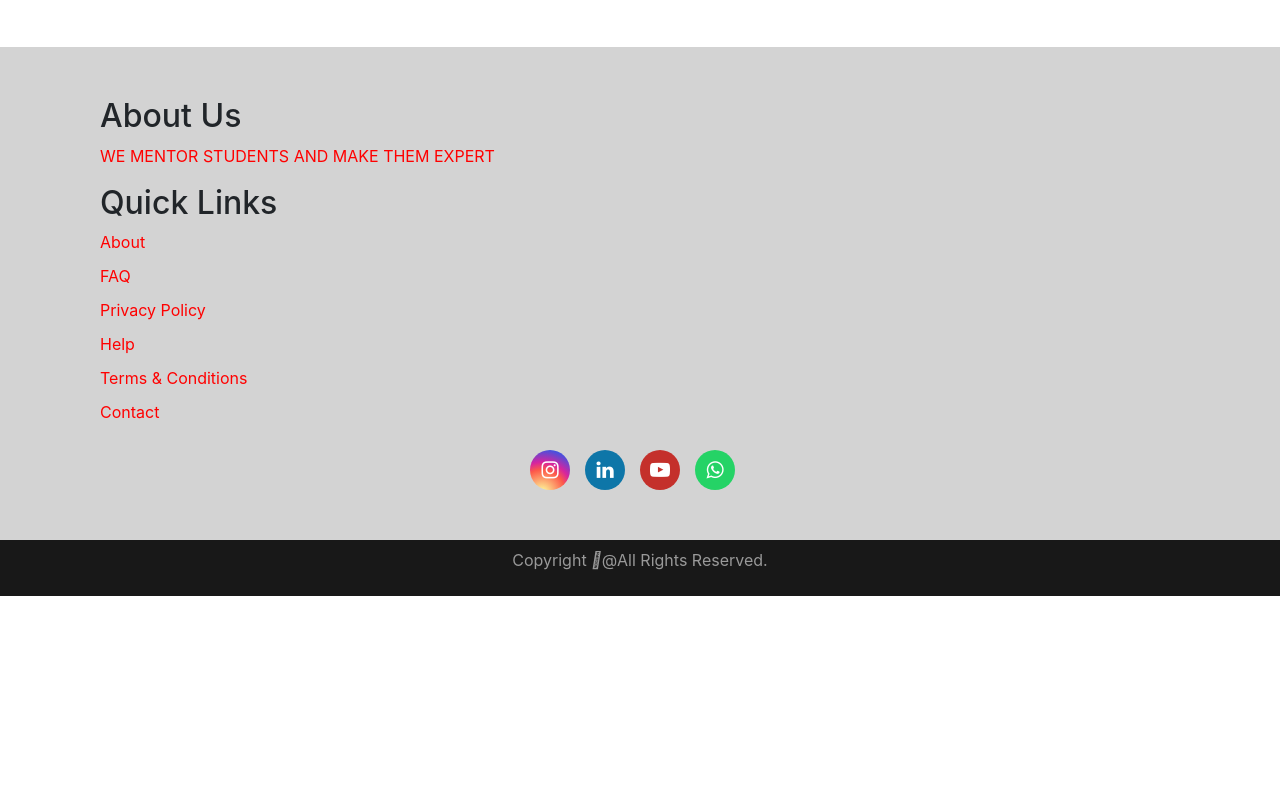
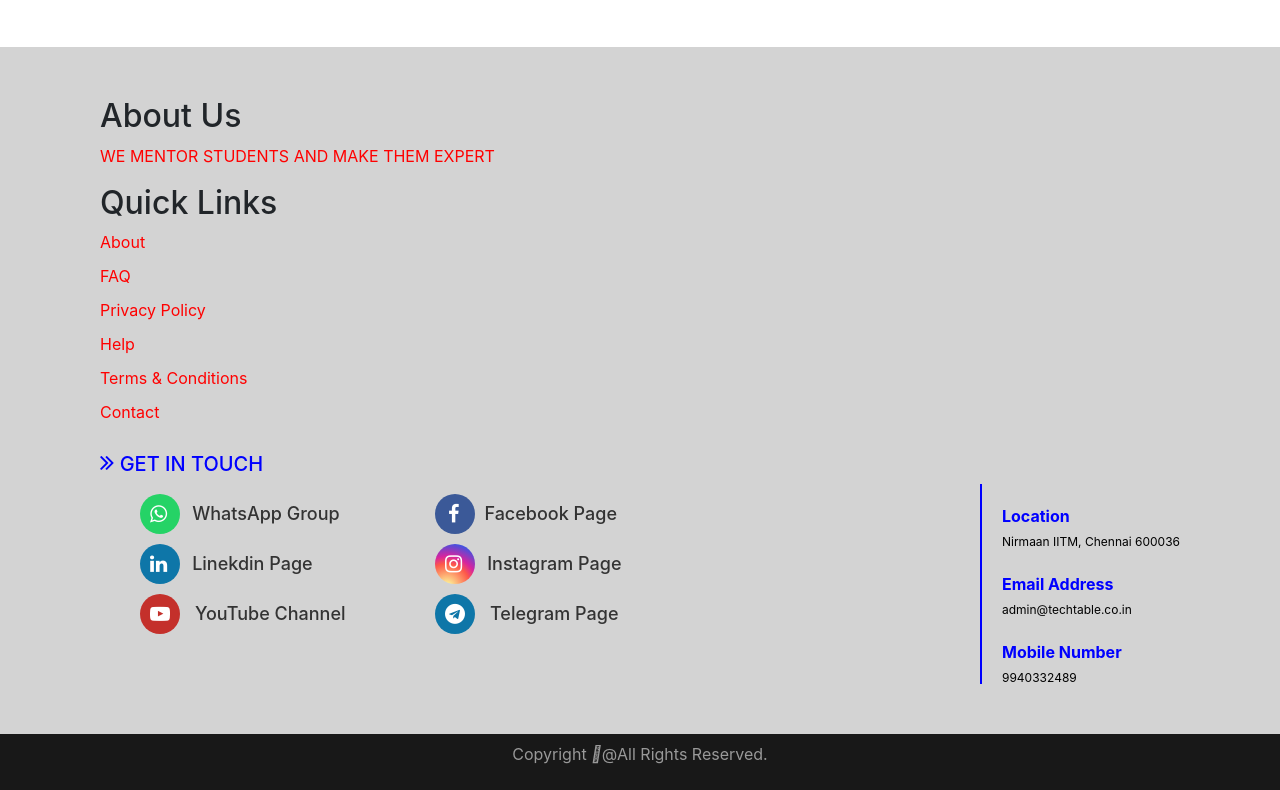
Before and after one commit to devanshi-code/mentorship-page, a plain HTML site: page index.html in a window 1280 px wide. Shown: the part 2544-3334 px from the top of the page. Before the commit the page ends 3140 px from the top, so only its background shows below. Drawn offline with nearby package versions, Linux system fonts and the light colour scheme.

Commit message:
footer social details

```diff
--- a/index.html
+++ b/index.html
@@ -206,8 +206,43 @@
                   </ul>
               </div> -->
           </div>
+
+          <h3 style="color:blue;font-size:20px"><i class="fa fa-angle-double-right" aria-hidden="true" style="font-size:25px"></i> GET IN TOUCH</h3>
+          <div class="footer_socialLinkHeader">
+
+            <div class="footer_socialLink">
+
+            <div class="footer_socialLinkLeft">
                   <ul class="social_link">
-                <li class="instagram" style="
+            <li class="whatsapp">
+            <div class="footer_socialLinkDescription">
+                  <a href="https://wa.me/!!!yourNumberWithCountryCodeHere!!!?"><i class="fa fa-whatsapp" aria-hidden="true"></i></a>
+                <span class="footer_socialLinkDescriptionspan">WhatsApp Group<span>
+                </div>
+                </li>
+                <li class="linkedin">
+                <div class="footer_socialLinkDescription">
+                  <a href="https://www.linkedin.com/company/tech-table/?originalSubdomain=in"><i class="fa fa-linkedin" aria-hidden="true"></i></a>
+                <span class="footer_socialLinkDescriptionspan">Linekdin Page<span>
+                </div>
+                </li>
+                <li class="youtube">
+                <div class="footer_socialLinkDescription">
+                  <a href="https://www.youtube.com/channel/UCI8-jWJ40rvAcp4cGsFa3Ag"><i class="fa fa-youtube-play" aria-hidden="true"></i></a>
+                <span class="footer_socialLinkDescriptionspan">YouTube Channel<span>
+                <div>
+                </li>
+                </ul>
+                </div>
+                <div class="footer_socialLinkRight">
+                   <ul class="social_link">
+                   <li class="facebook">
+                <div class="footer_socialLinkDescription">
+                   <a href="#"><i style="margin-left:3px" class="fa fa-facebook" aria-hidden="true"></i></a>
+                <span class="footer_socialLinkDescriptionspan">Facebook Page<span>
+                </div>
+                </li>
+                   <li class="instagram" style="
                     background: radial-gradient(
                       circle at 30% 107%,
                       #fdf497 0%,
@@ -217,18 +252,30 @@
                       #285aeb 90%
                     );
                   ">
+                  <div class="footer_socialLinkDescription">
                   <a href="https://www.instagram.com/official_techtable/?hl=en"><i class="fa fa-instagram" aria-hidden="true"></i></a>
+                  <span class="footer_socialLinkDescriptionspan">Instagram Page<span>
+                  </div>
                 </li>
-                <li class="linkedin">
-                  <a href="https://www.linkedin.com/company/tech-table/?originalSubdomain=in"><i class="fa fa-linkedin" aria-hidden="true"></i></a>
+                <li class="telegram">
+                <div class="footer_socialLinkDescription">
+                  <a href=""><i class="fa fa-telegram" aria-hidden="true"></i></a>
+                <span class="footer_socialLinkDescriptionspan">Telegram Page<span>
+                </div>
                 </li>
-                <li class="youtube">
-                  <a href="https://www.youtube.com/channel/UCI8-jWJ40rvAcp4cGsFa3Ag"><i class="fa fa-youtube-play" aria-hidden="true"></i></a>
-                </li>
-                <li class="whatsapp">
-                  <a href="https://wa.me/!!!yourNumberWithCountryCodeHere!!!?"><i class="fa fa-whatsapp" aria-hidden="true"></i></a>
-                </li>
+
               </ul>
+              </div>
+              </div>
+              <div class="footer_socialDetails">
+              <p class="footer_socialAddress"><strong>Location</strong></p>
+              <span>Nirmaan IITM, Chennai 600036</span>
+              <p class="footer_socialAddress"><strong>Email Address</strong></p>
+              <span>admin@techtable.co.in</span>
+              <p class="footer_socialAddress"><strong>Mobile Number</strong></p>
+              <span>9940332489</span>
+              </div>
+              </div>
       </footer>
       <div class="copyright-text text-center">
           <p>Copyright <i class="fas fa-copyright"></i>@All Rights Reserved.</p>
--- a/style.css
+++ b/style.css
@@ -357,12 +357,7 @@ footer .contact{
     }
 }
 
-@media screen and (max-width: 768px){
-    .container .card .apply-btn{
 
-        width: 100%;
-    }
-}
 @media screen and (max-width: 600px){
     .navbar{
         padding: 0 40px;
@@ -401,12 +396,53 @@ footer .contact{
         width: 110px;
     }
 }
+@media screen and (max-width: 768px){
+    .container .card .apply-btn{
+
+        width: 100%;
+    }
+    .footer_socialLink {
+        display:flex;
+        flex-direction: column;
+    }
+    .footer_socialLinkHeader{
+        flex-direction: column;
+    }
+    .footer_socialDetails{
+        margin-left: 50px;
+    }
+}
+.footer_socialLinkHeader{
+    display: flex;
+    justify-content: space-between;
+
+}
+
+.footer_socialLink{
+    display: flex;
+    justify-content: space-between;
+}
+.footer_socialLinkLeft{
+    margin-right:200px;
+}
+.footer_socialLinkRight{
+   width: 100%;
+}
+.footer_socialLinkDescription{
+display:flex;
+width:200px;
+}
+.footer_socialLinkDescriptionspan{
+    font-size:18px;
+    font-weight:500;
+    margin-left:25px;
+}
+
 
 .social_link {
     list-style: none;
-    margin: 0;
-    padding: 0;
     display: flex;
+    flex-direction: column;
     justify-content: center;
 }
  .social_link li {
@@ -418,15 +454,21 @@ footer .contact{
     text-align: center;
     line-height: 20px;
     border-radius: 50%;
+    margin-top: 10px;
     margin-right: 15px;
 }
-.social_link .instagram {
-    background-color: #00acee;
+.social_link .facebook {
+
+    background-color: #3b5998;
 }
 .social_link li a {
+
     color: #fff;
 }
 .social_link .linkedin {
+    background-color: #0e76a8;
+}
+.social_link .telegram {
     background-color: #0e76a8;
 }
 .social_link  .whatsapp {
@@ -435,3 +477,20 @@ footer .contact{
 .social_link  .youtube {
     background-color: #c4302b;
 }
+
+.footer_socialDetails{
+    padding-left: 20px;
+    border-left: 2px solid blue;
+    height: 200px;
+}
+
+.footer_socialAddress{
+    margin:20px 0 0 0  !important;
+    color: blue;
+
+}
+
+.footer_socialDetails > span{
+    color: black;
+
+}
```
